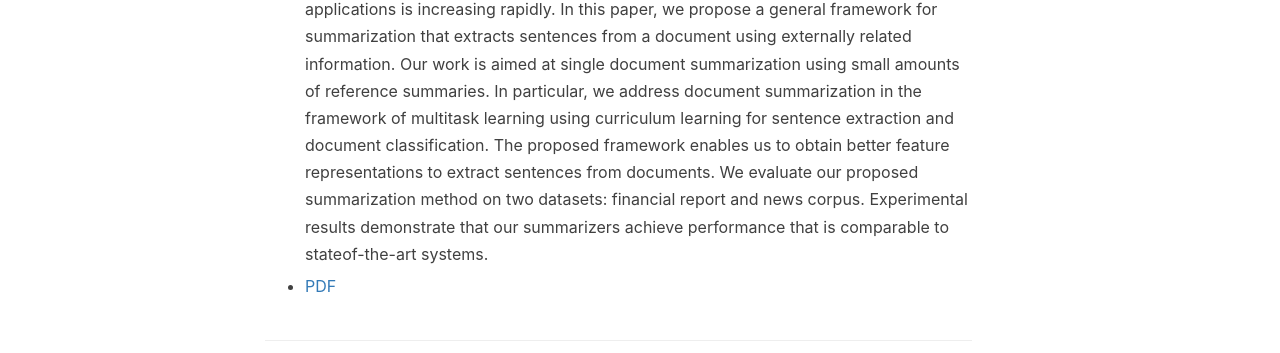
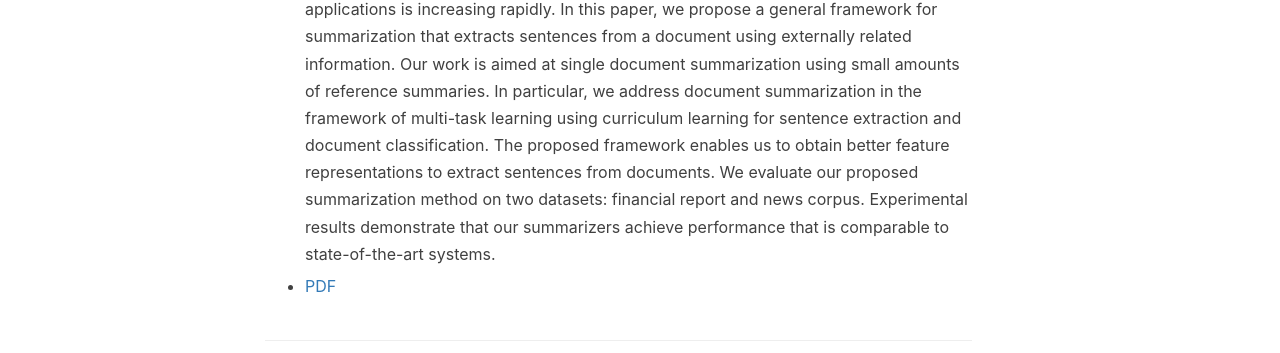
Before and after one commit to procjx/procjx.github.io.old, a Jekyll site: the page built from _posts/2017-11-27-Sentence&DocumentClassification.md, in a window 1280 px wide and 900 px high, scrolled down 507 px. Shown: the part 288-641 px from the top of the window. Built offline with Jekyll 4.4.1, drawn with Linux system fonts in a browser that asks for light colours; nearby versions of some CDN libraries; comment, search, counter and statistics services are not loaded; some of the changed text lies outside the part shown.

Commit message:
Update 2017-11-27-Sentence&DocumentClassification.md

```diff
--- a/_posts/2017-11-27-Sentence&DocumentClassification.md
+++ b/_posts/2017-11-27-Sentence&DocumentClassification.md
@@ -15,7 +15,7 @@ tags:
 #### 《Extractive Summarization Using Multi-Task Learning with Document Classiﬁcation》
 ###### Masaru et al., EMNLP, 2017
 - <b>摘要</b><br/>
-&nbsp; The need for automatic document summarization that can be used for practical applications is increasing rapidly. In this paper, we propose a general framework for summarization that extracts sentences from a document using externally related information. Our work is aimed at single document summarization using small amounts of reference summaries. In particular, we address document summarization in the framework of multitask learning using curriculum learning for sentence extraction and document classification. The proposed framework enables us to obtain better feature representations to extract sentences from documents. We evaluate our proposed summarization method on two datasets: financial report and news corpus. Experimental results demonstrate that our summarizers achieve performance that is comparable to stateof-the-art systems.
+&nbsp; The need for automatic document summarization that can be used for practical applications is increasing rapidly. In this paper, we propose a general framework for summarization that extracts sentences from a document using externally related information. Our work is aimed at single document summarization using small amounts of reference summaries. In particular, we address document summarization in the framework of multi-task learning using curriculum learning for sentence extraction and document classification. The proposed framework enables us to obtain better feature representations to extract sentences from documents. We evaluate our proposed summarization method on two datasets: financial report and news corpus. Experimental results demonstrate that our summarizers achieve performance that is comparable to state-of-the-art systems.
  <br/>
 
 - [PDF](http://aclweb.org/anthology/D17-1222)
```
